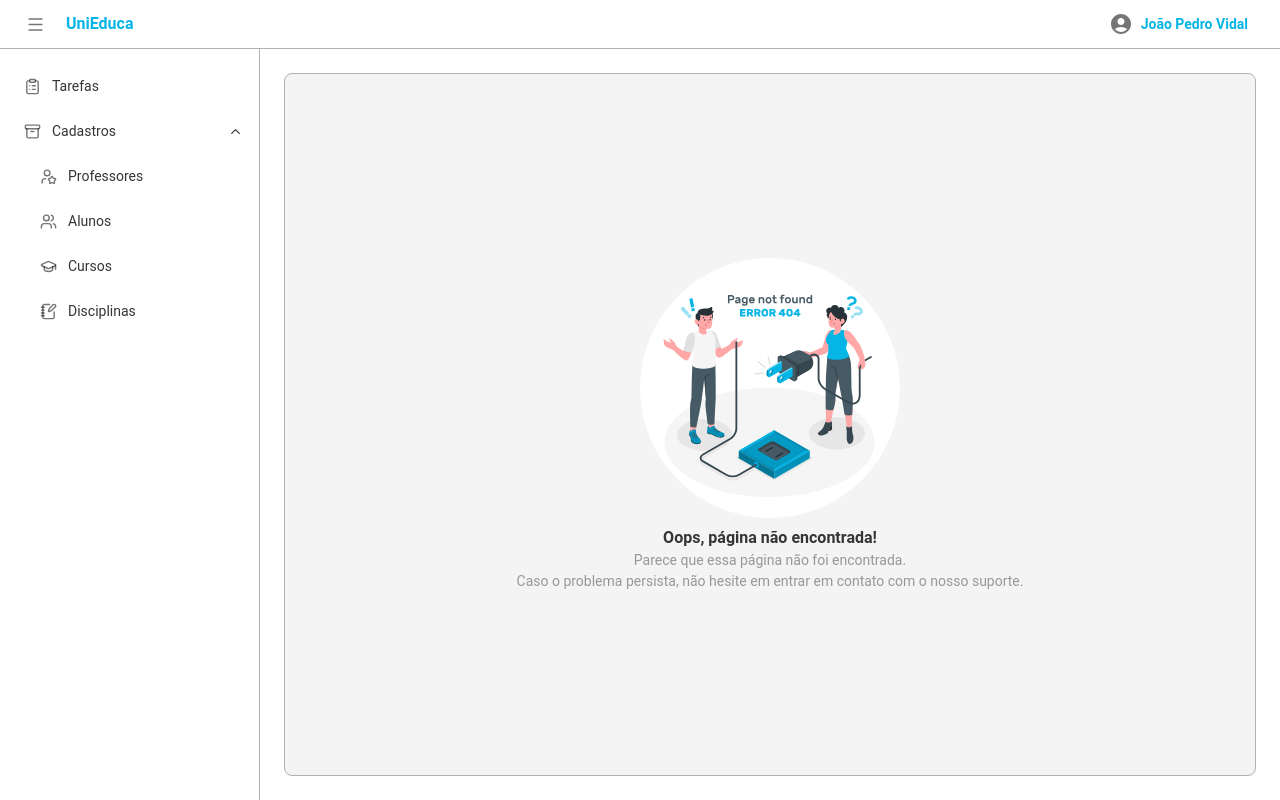
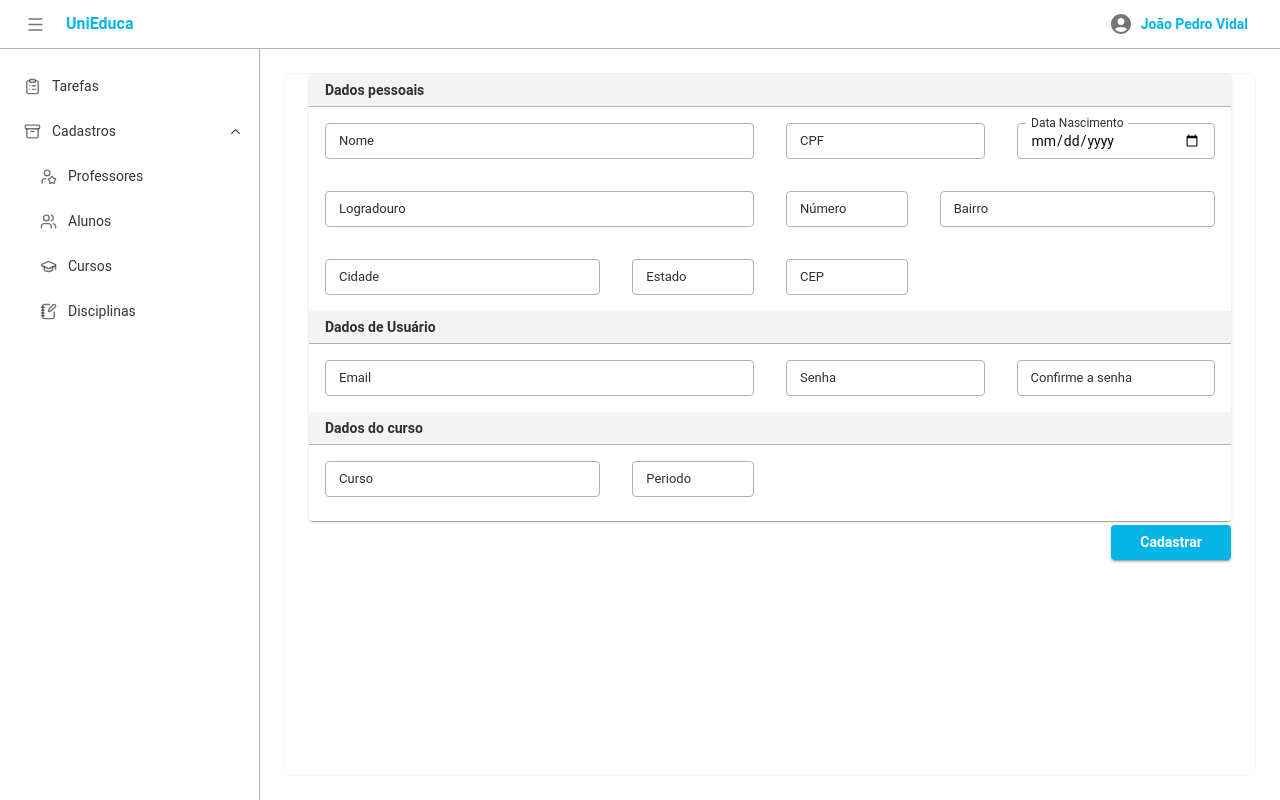
Before and after one commit to Projeto-Integrador-V-Unifagoc/projeto-integrador-v, a React (Vite) app in the folder frontend/: page /alunos/cadastro in a window 1280 px wide. Built offline with nearby package versions, Linux system fonts and the light colour scheme.

Commit message:
feature: cria listagem e pagina de cadastro

```diff
--- a/frontend/src/Pages/Alunos/Alunos.tsx
+++ b/frontend/src/Pages/Alunos/Alunos.tsx
@@ -1,29 +1,31 @@
+import axios from "axios";
 import Container from "../../components/Container";
 import DataTable from "../../components/DataTable/DataTable";
 import SearchTextField from "../../components/SearchTextField/SearchTextField";
+import { useState, useEffect } from "react";
 
 export default function Alunos() {
 
   const columns = [
-  { field: "id", headerName: "Id", width: 90,  },
+    { field: "id", headerName: "Id", width: 90 },
     { field: "nome", headerName: "Nome", flex: 1 },
-  { field: "curso", headerName: "Curso", flex: 1 },
+    { field: "email", headerName: "Email", flex: 1 },
   ];
 
-const rows = [
-  { id: 1, nome: "João Pedro Sutana Furiate", curso: "Direito" },
-  { id: 2, nome: "João Pedro Vidal", curso: "Nutrição" },
-  { id: 3, nome: "Juan Pablo", curso: "Fisioterapia" },
-  { id: 4, nome: "Kaio Henrique Teixeira", curso: "Ciência da Computação" },
-  { id: 5, nome: "Renato Miranda Imperatori", curso: "Educação Física" },
-  { id: 6, nome: "Savio Barbosa Freitas", curso: "Medicina" },
+  const [alunos, setAlunos] = useState([]);
 
-];
+  useEffect(() => {
+    axios.get("http://localhost:8080/alunos")
+      .then((response) => {
+        setAlunos(response.data);
+      })
+      .catch((err) => console.log(err));
+  }, []);
 
   return (
     <Container>
-        <SearchTextField >Alunos</SearchTextField>
-        <DataTable columns={columns} rows={rows}/>
+      <SearchTextField>Alunos</SearchTextField>
+      <DataTable columns={columns} rows={alunos} />
     </Container>
-    )
+  );
 }
--- /dev/null
+++ b/frontend/src/Pages/Alunos/CadastroAlunos.tsx
@@ -0,0 +1,238 @@
+import { Grid, Stack } from "@mui/material";
+import { useState } from "react";
+import axios from "axios";
+import { Card } from "../../components/Card";
+import Container from "../../components/Container";
+import TextField from "../../components/TextField";
+import Button from "../../components/Button";
+
+export default function CadastroAlunos(){
+
+  const initialForm = {
+    nome: "",
+    cpf: "",
+    dataNascimento: "",
+    logradouro: "",
+    numero: "",
+    bairro: "",
+    cidade: "",
+    estado: "",
+    cep: "",
+    email: "",
+    senha: "",
+    confirmarSenha: "",
+    curso: "",
+    periodo: ""
+  }
+
+  const [form, setForm] = useState(initialForm)
+  const [loading, setLoading] = useState(false)
+
+  function handleChange(e: React.ChangeEvent<HTMLInputElement | HTMLTextAreaElement>) {
+    const { name, value } = e.target
+
+    setForm({
+      ...form,
+      [name]: value
+    })
+  }
+
+  async function buscarCep(cep: string){
+
+    if(cep.length !== 8) return
+
+    try{
+
+      const response = await axios.get(`https://viacep.com.br/ws/${cep}/json/`)
+
+      const data = response.data
+
+      setForm((prev)=>({
+        ...prev,
+        logradouro: data.logradouro || "",
+        bairro: data.bairro || "",
+        cidade: data.localidade || "",
+        estado: data.uf || ""
+      }))
+
+    }catch(err){
+      console.log("Erro ao buscar CEP")
+      console.log(err)
+    }
+  }
+
+  async function handleSubmit(){
+
+    if(form.senha !== form.confirmarSenha){
+      alert("As senhas não coincidem")
+      return
+    }
+
+    try{
+
+      setLoading(true)
+
+      const response = await axios.post(
+        "http://localhost:8080/alunos",
+        form
+      )
+
+      console.log(response.data)
+
+      alert("Aluno cadastrado com sucesso!")
+
+      setForm(initialForm)
+
+    }catch(err){
+      console.error(err)
+      alert("Erro ao cadastrar aluno")
+    }finally{
+      setLoading(false)
+    }
+
+  }
+
+  return(
+    <Container>
+
+      <Card.Root>
+
+        <Card.Header>
+          <Card.Title>Dados pessoais</Card.Title>
+        </Card.Header>
+
+        <Card.Content>
+          <Grid container spacing={4}>
+
+            <Grid size={6}>
+              <TextField label="Nome" name="nome" value={form.nome} onChange={handleChange}/>
+            </Grid>
+
+            <Grid size={3}>
+              <TextField label="CPF" name="cpf" value={form.cpf} onChange={handleChange}/>
+            </Grid>
+
+            <Grid size={3}>
+              <TextField
+                label="Data Nascimento"
+                name="dataNascimento"
+                type="date"
+                value={form.dataNascimento}
+                onChange={handleChange}
+                InputLabelProps={{ shrink: true }}
+              />
+            </Grid>
+
+            <Grid size={6}>
+              <TextField label="Logradouro" name="logradouro" value={form.logradouro} onChange={handleChange}/>
+            </Grid>
+
+            <Grid size={2}>
+              <TextField label="Número" name="numero" value={form.numero} onChange={handleChange}/>
+            </Grid>
+
+            <Grid size={4}>
+              <TextField label="Bairro" name="bairro" value={form.bairro} onChange={handleChange}/>
+            </Grid>
+
+            <Grid size={4}>
+              <TextField label="Cidade" name="cidade" value={form.cidade} onChange={handleChange}/>
+            </Grid>
+
+            <Grid size={2}>
+              <TextField label="Estado" name="estado" value={form.estado} onChange={handleChange}/>
+            </Grid>
+
+            <Grid size={2}>
+              <TextField
+                label="CEP"
+                name="cep"
+                value={form.cep}
+                onChange={(e)=>{
+                  handleChange(e)
+                  buscarCep(e.target.value)
+                }}
+              />
+            </Grid>
+
+          </Grid>
+        </Card.Content>
+
+
+        <Card.Header>
+          <Card.Title>Dados de Usuário</Card.Title>
+        </Card.Header>
+
+        <Card.Content>
+          <Grid container spacing={4}>
+
+            <Grid size={6}>
+              <TextField label="Email" name="email" value={form.email} onChange={handleChange}/>
+            </Grid>
+
+            <Grid size={3}>
+              <TextField
+                label="Senha"
+                type="password"
+                name="senha"
+                value={form.senha}
+                onChange={handleChange}
+              />
+            </Grid>
+
+            <Grid size={3}>
+              <TextField
+                label="Confirme a senha"
+                type="password"
+                name="confirmarSenha"
+                value={form.confirmarSenha}
+                onChange={handleChange}
+              />
+            </Grid>
+
+          </Grid>
+        </Card.Content>
+
+
+        <Card.Header>
+          <Card.Title>Dados do curso</Card.Title>
+        </Card.Header>
+
+        <Card.Content>
+          <Grid container spacing={4}>
+
+            <Grid size={4}>
+              <TextField label="Curso" name="curso" value={form.curso} onChange={handleChange}/>
+            </Grid>
+
+            <Grid size={2}>
+              <TextField label="Periodo" name="periodo" value={form.periodo} onChange={handleChange}/>
+            </Grid>
+
+          </Grid>
+        </Card.Content>
+
+      </Card.Root>
+
+
+      <Stack
+        display="flex"
+        flexDirection="row"
+        justifyContent="flex-end"
+        mt="4px"
+      >
+
+        <Button
+          variant="contained"
+          sx={{width:"120px", height:"35px"}}
+          onClick={handleSubmit}
+          disabled={loading}
+        >
+          {loading ? "Salvando..." : "Cadastrar"}
+        </Button>
+
+      </Stack>
+
+    </Container>
+  )
+}
--- a/frontend/src/routes/index.tsx
+++ b/frontend/src/routes/index.tsx
@@ -5,6 +5,7 @@ import Home from "../Pages/Home/Home";
 import BuildingPage from "../Pages/BuildingPage/BuildingPage";
 import NotFound from "../Pages/NotFound/NotFound";
 import Alunos from "../Pages/Alunos/Alunos";
+import CadastroAlunos from "../Pages/Alunos/CadastroAlunos";
 
 
 export function AppRoutes() {
@@ -19,6 +20,7 @@ export function AppRoutes() {
                 <Route path="/alunos/lista" element={<Alunos />} />
                 <Route path="/cursos/lista" element={<BuildingPage />} />
                 <Route path="/disciplinas/lista" element={<BuildingPage />} />
+                <Route path="/alunos/cadastro" element={<CadastroAlunos />}/>
             </Route>
         </Routes>
     )
```
Lines whose indentation alone changed are shown as unchanged.
